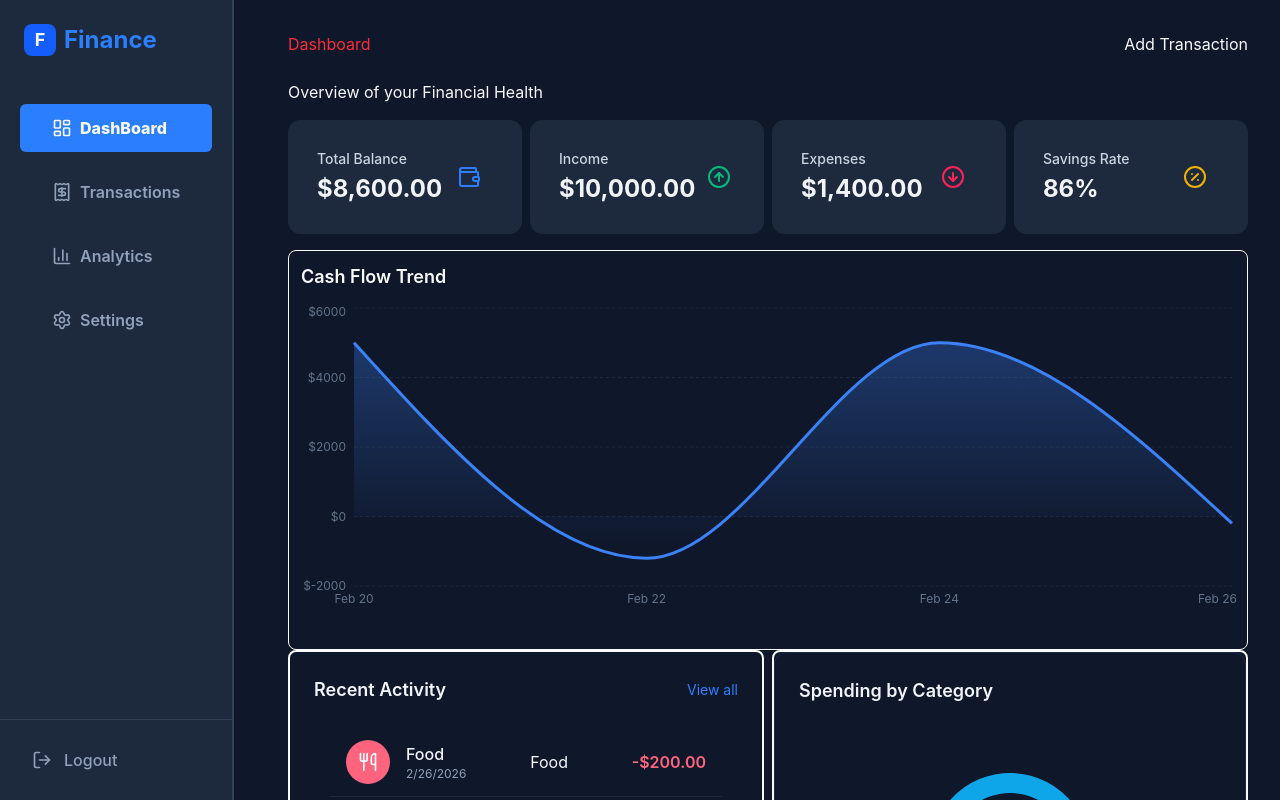
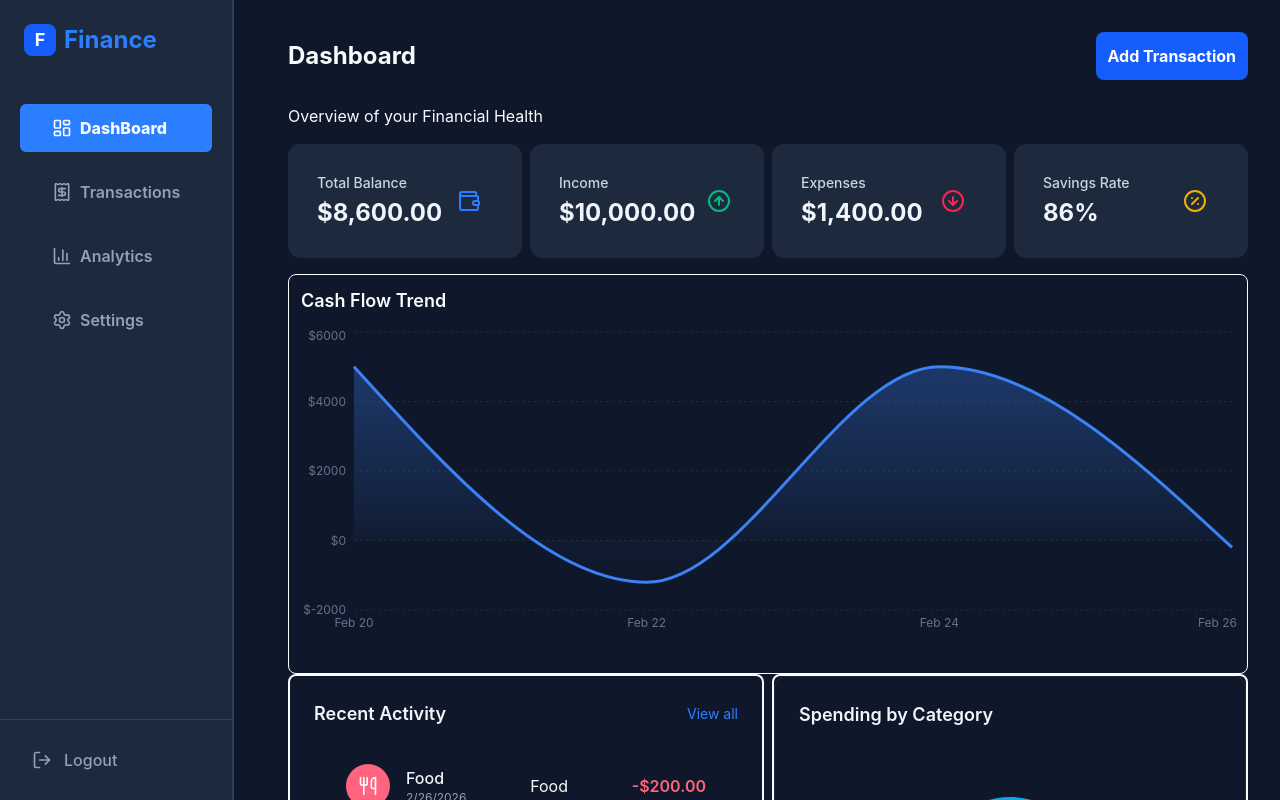
Before and after one commit to vilnout/finance-dashboard, a React (Vite) app: page / in a window 1280 px wide. Shown: the top 800 px of the page. Built offline with nearby package versions, Linux system fonts and the light colour scheme.

Commit message:
style: update dashboard header css

```diff
--- a/src/App.tsx
+++ b/src/App.tsx
@@ -22,9 +22,12 @@ function App() {
     <>
       <MainLayout>
         <div className="space-y-6">
-          <div className="flex justify-between">
-            <h2 className="text-red-500">Dashboard</h2>
-            <button onClick={() => setIsModalOpen(true)}>
+          <div className="flex items-center justify-between">
+            <h2 className="text-white-500 text-2xl font-bold">Dashboard</h2>
+            <button
+              onClick={() => setIsModalOpen(true)}
+              className="cursor-pointer rounded-lg bg-blue-600 p-3 font-bold text-white transition-colors hover:bg-blue-500"
+            >
               Add Transaction
             </button>
           </div>
```
